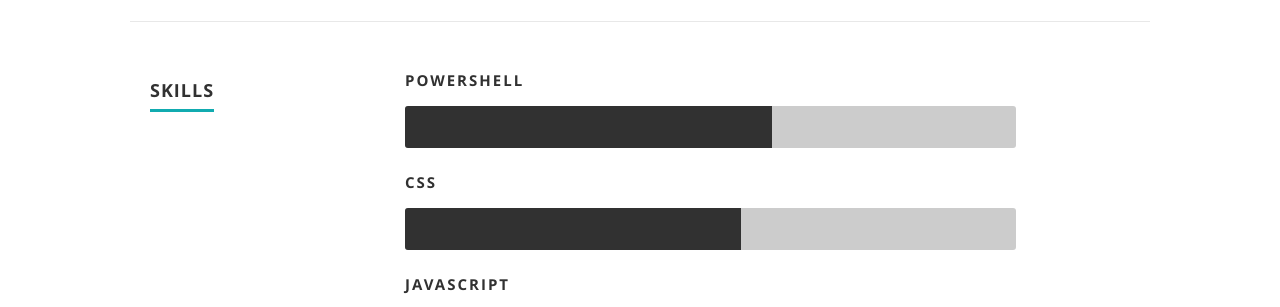
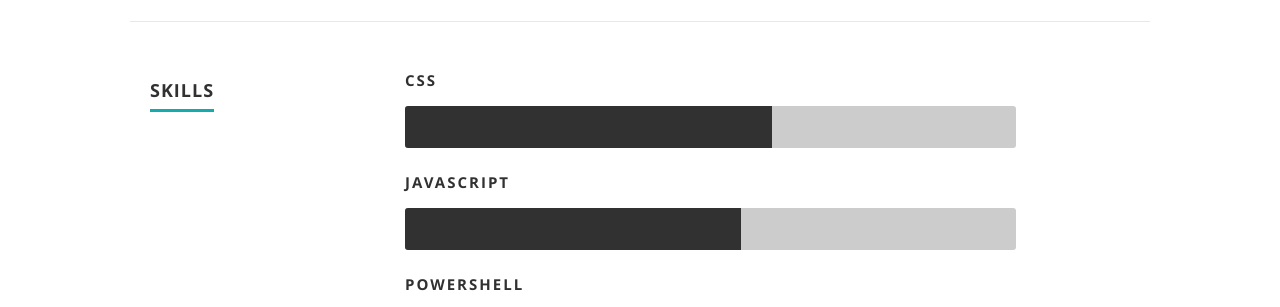
Before and after one commit to ismail885/PortfolioIsmail, a plain HTML site: page index.html in a window 1280 px wide. Shown: the part 2832-3139 px from the top of the page. Drawn offline with nearby package versions, Linux system fonts and the light colour scheme.

Commit message:
third commit

```diff
--- a/index.html
+++ b/index.html
@@ -239,9 +239,9 @@
             <div class="bars">
 
                <ul class="skills">
-                  <li><span class="bar-expand photoshop"></span><em>Powershell</em></li>
-                  <li><span class="bar-expand illustrator"></span><em>Css</em></li>
-                  <li><span class="bar-expand wordpress"></span><em>Javascript</em></li>
+                  <li><span class="bar-expand photoshop"></span><em>Css</em></li>
+                  <li><span class="bar-expand illustrator"></span><em>Javascript</em></li>
+                  <li><span class="bar-expand wordpress"></span><em>Powershell</em></li>
                   <li><span class="bar-expand css"></span><em>HTML</em></li>
                   <li><span class="bar-expand html5"></span><em>CSS</em></li>
                   <li><span class="bar-expand jquery"></span><em>jQuery</em></li>
```
